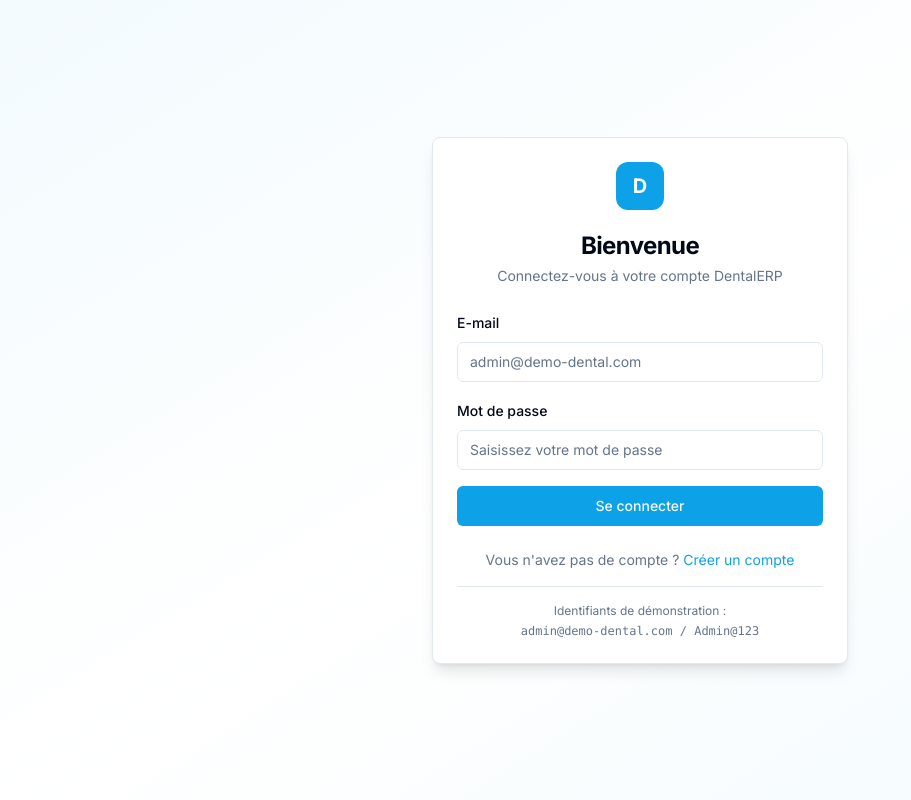
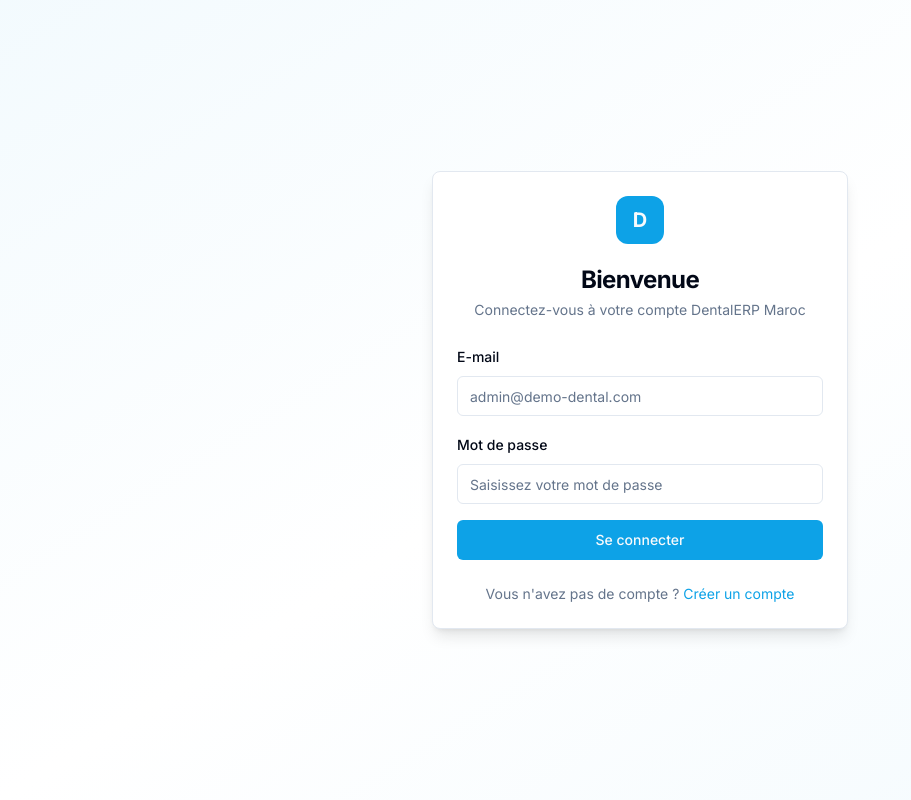
Before and after one commit to yilha21-a11y/DentalERP-Maroc, a Next.js app: page /login in a window 1280 px wide. Shown: the whole page, without its empty margins (0-911 px from the left). Built offline with nearby package versions, Linux system fonts and the light colour scheme.

Commit message:
Harden login callback and remove demo credentials

```diff
--- a/app/(auth)/login/page.tsx
+++ b/app/(auth)/login/page.tsx
@@ -15,7 +15,7 @@ import { useToast } from '@/hooks/use-toast'
 
 const loginSchema = z.object({
   email: z.string().email('Veuillez saisir une adresse e-mail valide'),
-  password: z.string().min(6, 'Le mot de passe doit contenir au moins 6 caractères'),
+  password: z.string().min(8, 'Le mot de passe doit contenir au moins 8 caractères'),
 })
 
 type LoginFormData = z.infer<typeof loginSchema>
@@ -25,7 +25,11 @@ function LoginForm() {
   const searchParams = useSearchParams()
   const { toast } = useToast()
   const [isLoading, setIsLoading] = useState(false)
-  const callbackUrl = searchParams.get('callbackUrl') || '/dashboard'
+  const requestedCallback = searchParams.get('callbackUrl')
+  const callbackUrl =
+    requestedCallback?.startsWith('/') && !requestedCallback.startsWith('//')
+      ? requestedCallback
+      : '/dashboard'
 
   const {
     register,
@@ -75,7 +79,7 @@ function LoginForm() {
           </div>
         </div>
         <CardTitle className="text-2xl font-bold">Bienvenue</CardTitle>
-        <CardDescription>Connectez-vous à votre compte DentalERP</CardDescription>
+        <CardDescription>Connectez-vous à votre compte DentalERP Maroc</CardDescription>
       </CardHeader>
       <CardContent>
         <form onSubmit={handleSubmit(onSubmit)} className="space-y-4">
@@ -118,10 +122,6 @@ function LoginForm() {
           </p>
         </div>
 
-        <div className="mt-4 text-center text-xs text-muted-foreground border-t pt-4">
-          <p>Identifiants de démonstration :</p>
-          <p className="font-mono mt-1">admin@demo-dental.com / Admin@123</p>
-        </div>
       </CardContent>
     </Card>
   )
```
